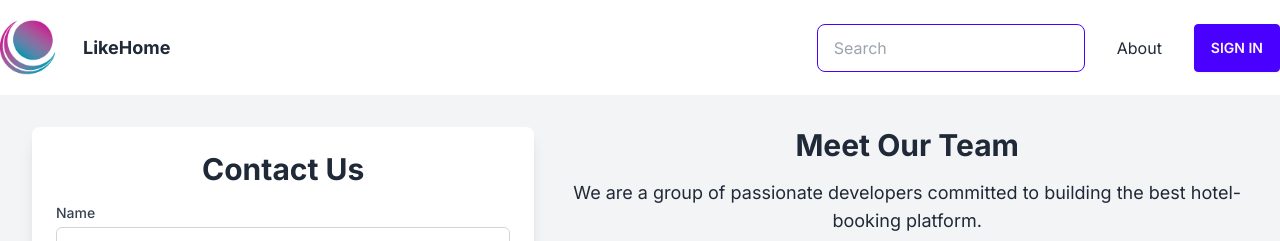
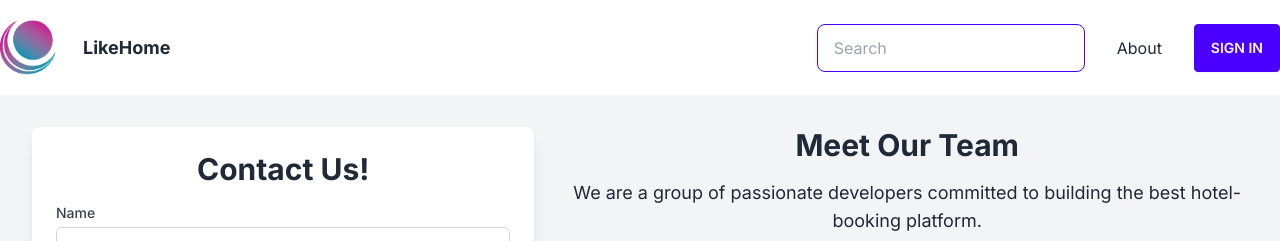
Before and after one commit to KingSand08/LikeHome, a Next.js app: page /about in a window 1280 px wide. Shown: the top 241 px of the page. Built offline with nearby package versions, Linux system fonts and the light colour scheme; no server answers.

Commit message:
merged from main, About page was added Contact Us form

```diff
--- a/app/about/page.tsx
+++ b/app/about/page.tsx
@@ -68,7 +68,7 @@ const AboutPage = () => {
       <div className="flex flex-col lg:flex-row gap-8">
         {/* Contact Us Form */}
         <div className="bg-white p-6 rounded-lg shadow-lg flex-[1] lg:flex-[0.4]">
-          <h2 className="text-3xl font-bold mb-4 text-center">Contact Us</h2>
+          <h2 className="text-3xl font-bold mb-4 text-center">Contact Us!</h2>
           <form>
             <div className="mb-4 ">
               <label htmlFor="name" className="block text-sm font-medium text-gray-700 mb-1">
```
